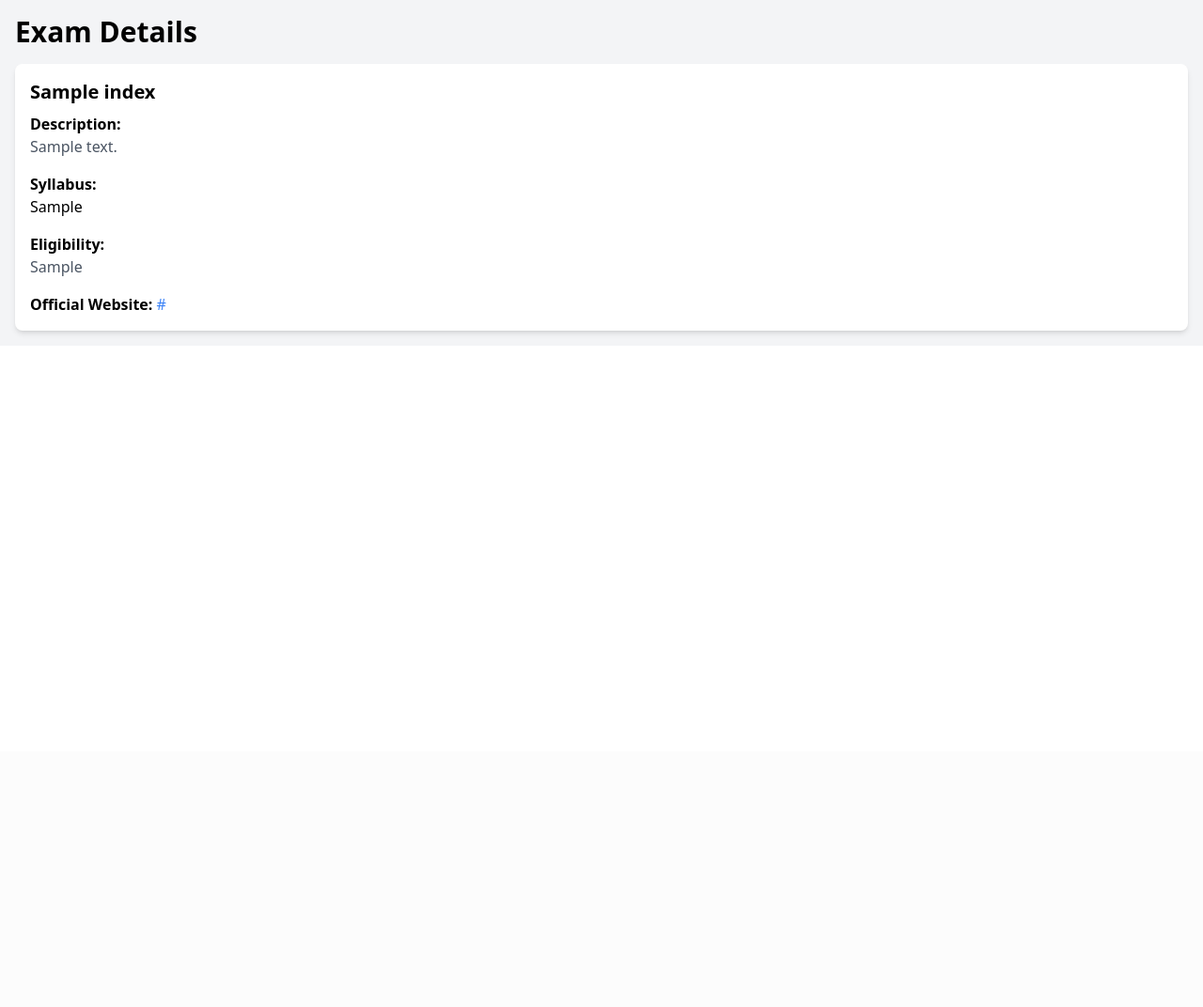
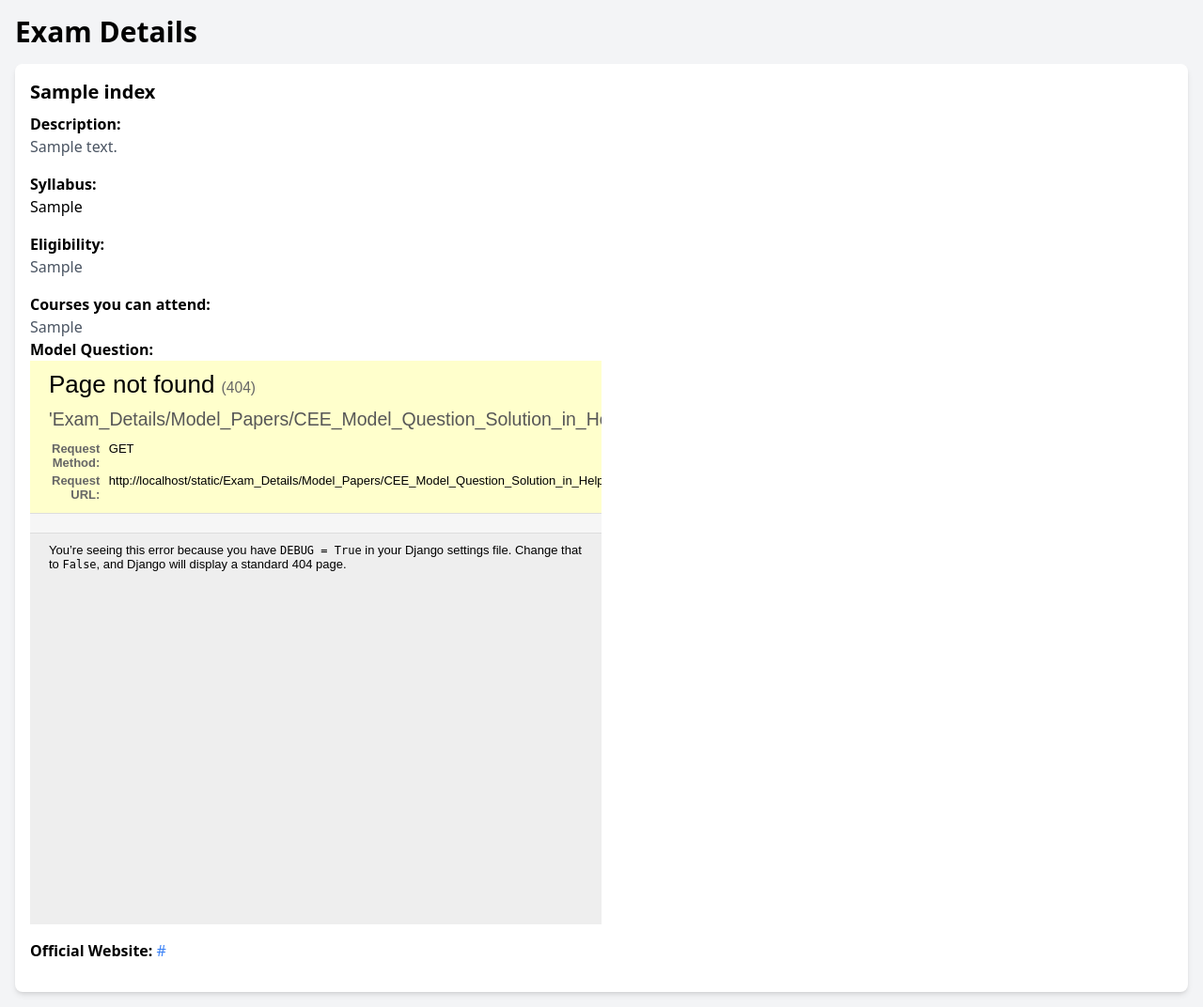
Before and after one commit to Mijashh/exam, a Django app: template Exam_Details/templates/Exam_Details/details.html in a window 1280 px wide. Shown: the whole page at 94% size. Before the commit the page ends 358 px from the top, so only its background shows below. Run offline with Django 4.2, Linux system fonts and the light colour scheme; the template is opened without the code that fills it: values that come from a table or form of the project are taken from there, others are empty; tables that the repository leaves empty hold one stand-in row (values such as "Sample post"); some libraries are stand-ins or nearby versions.

Commit message:
feat: add filefield in model to accept pdf files

```diff
--- a/Exam_Details/models.py
+++ b/Exam_Details/models.py
@@ -22,6 +22,7 @@
     exam_eligibility=models.TextField()
     exam_official_website=models.URLField()
     courses_offered=models.TextField()
+    model_papers=models.FileField(upload_to="Exam_Details/static/Exam_Details/Model_Papers")
     def __str__(self):
         return self.exam_index.exam_name
 
--- a/Exam_Details/templates/Exam_Details/details.html
+++ b/Exam_Details/templates/Exam_Details/details.html
@@ -1,3 +1,4 @@
+{% load static %}
 <htlml>
     <head>
         <title>Exam Details</title>
@@ -22,7 +23,15 @@
                     <strong>Eligibility:</strong>
                     <p class="text-gray-600">{{ exam_detail.exam_eligibility }}</p>
                 </div>
+                <div class="mb-4">
+                    <strong>Courses you can attend:</strong>
+                    <p class="text-gray-600">{{ exam_detail.courses_offered}}</p>
                 <div>
+
+                <div class="mb-4">
+                    <strong>Model Question:</strong>
+                    <iframe src="{% static 'Exam_Details/Model_Papers/CEE_Model_Question_Solution_in_Help_For_Entrance_1.pdf' %}" width="50%" height="600"></iframe>
+                </div>
                     <strong>Official Website:</strong>
                     <a href="{{ exam_detail.exam_official_website }}" class="text-blue-500 hover:underline">{{ exam_detail.exam_official_website }}</a>
                     {% endfor %}
```
Also changed, not shown: Exams/settings.py (+12 -1 lines), Exam_Details/migrations/0017_examdetails_model_papers.py (added), Exam_Details/migrations/0018_alter_examdetails_model_papers.py (added), Exam_Details/migrations/0019_alter_examdetails_model_papers.py (added), 4 other files.
